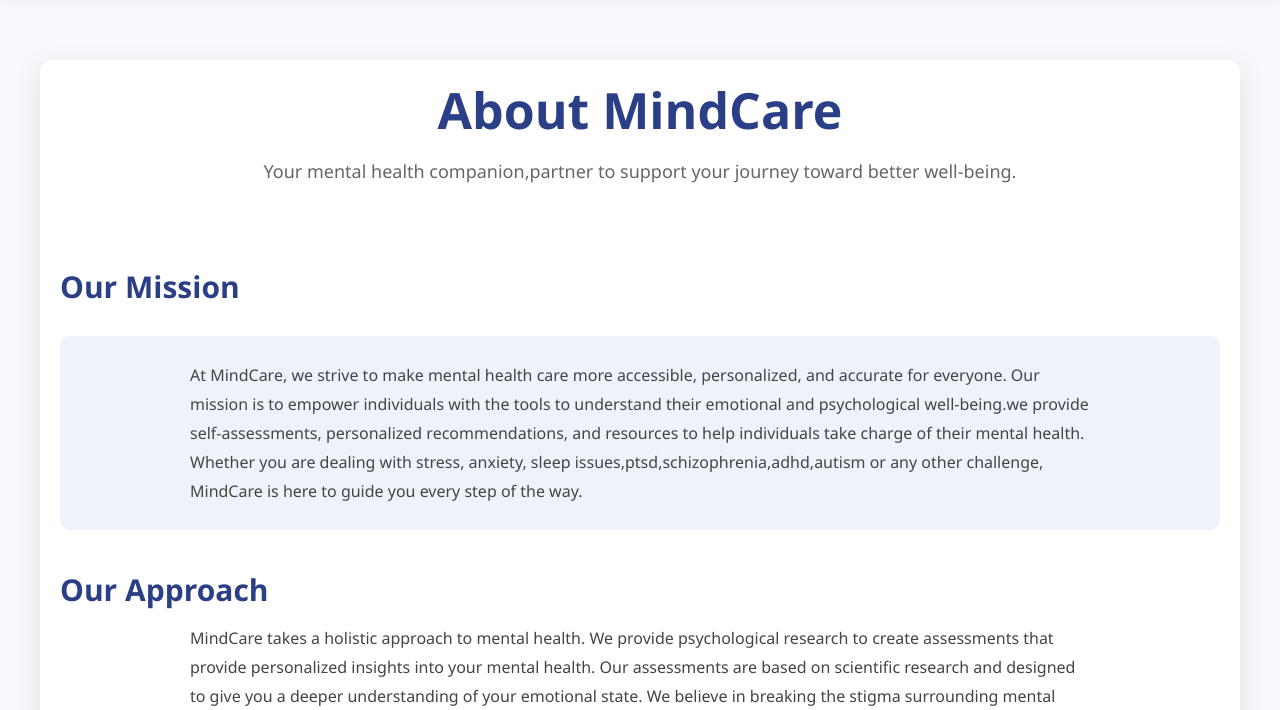
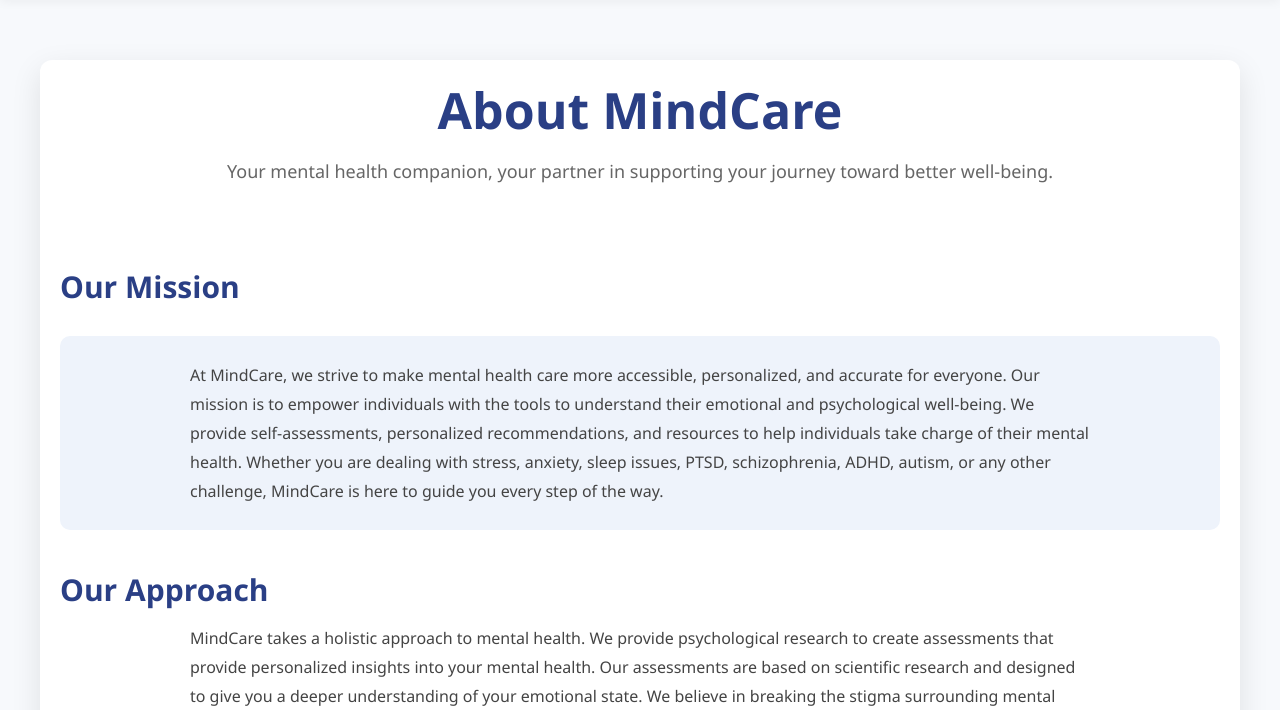
Before and after one commit to shaurya1234524/heaklthmental, a Django app: template healthmental/templates/about.html in a window 1280 px wide. Shown: the part 74-784 px from the top of the page. Run offline with Django 3.2, Linux system fonts and the light colour scheme; the template is opened without the code that fills it, so the values that code supplies are empty; some libraries are stand-ins or nearby versions.

Commit message:
Update about.html

```diff
--- a/healthmental/templates/about.html
+++ b/healthmental/templates/about.html
@@ -1,10 +1,12 @@
 {% extends "base_generic.html" %}
+
 {% block title %}
   <title>About Us | MindCare</title>
-  {% endblock title %}
-  {% block style %}
-  <meta name="description" content="Check your mental health by various offical tests provied.Get mental health tests for ocd,social anxiety disorder,depression,panic attacks,schizophrenia,bipolar disorder,ADHD,autism,PTSD,sleep disorders.">
-  <meta name="keywords" content="mental health testing online,online mental health tests, mental health assessment tests,take a mental health test,free mental health tests online,ocd test,adhd test,ptsd test,bipolar disorder test,social anxiety disorder test,autism test,depression test,sleep disorder test,panic attacks test,schizophrenia test">
+{% endblock title %}
+
+{% block style %}
+  <meta name="description" content="Explore MindCare’s mental health resources. Take online tests for conditions like OCD, ADHD, PTSD, depression, anxiety, schizophrenia, and more. Gain insights into your mental health and improve well-being with personalized recommendations.">
+  <meta name="keywords" content="mental health test, online mental health assessments, anxiety test, depression test, ADHD test, PTSD test, schizophrenia test, mental health self-assessment, OCD test, sleep disorder test, bipolar disorder test, social anxiety disorder test, autism test, panic attack test, free mental health tests, mental health diagnosis tools">
   <meta name="author" content="MindCare Team">
   <link rel="canonical" href="https://aisearchlibrary.in/about/" />
   <style>
@@ -146,19 +148,20 @@
       }
     }
   </style>
-  {% endblock style %}
+{% endblock style %}
+
 {% block body %}
   <div class="about-container">
     <div class="about-header">
       <h1>About MindCare</h1>
-      <p>Your mental health companion,partner to support your journey toward better well-being.</p>
+      <p>Your mental health companion, your partner in supporting your journey toward better well-being.</p>
     </div>
 
     <div class="about-section">
       <h2>Our Mission</h2>
       <div class="mission">
         <p>
-          At MindCare, we strive to make mental health care more accessible, personalized, and accurate for everyone. Our mission is to empower individuals with the tools to understand their emotional and psychological well-being.we provide self-assessments, personalized recommendations, and resources to help individuals take charge of their mental health. Whether you are dealing with stress, anxiety, sleep issues,ptsd,schizophrenia,adhd,autism or any other challenge, MindCare is here to guide you every step of the way.
+          At MindCare, we strive to make mental health care more accessible, personalized, and accurate for everyone. Our mission is to empower individuals with the tools to understand their emotional and psychological well-being. We provide self-assessments, personalized recommendations, and resources to help individuals take charge of their mental health. Whether you are dealing with stress, anxiety, sleep issues, PTSD, schizophrenia, ADHD, autism, or any other challenge, MindCare is here to guide you every step of the way.
         </p>
       </div>
     </div>
@@ -235,8 +238,8 @@
       <p>
         If you're struggling with anxiety or other mental health concerns, our team is here to help. Start by taking one of our self-assessments today to gain insights into your mental health.
       </p>
-      <a href="{%url 'ocd_detail'%}" class="cta-btn">Start Your Assessment</a>
+      <a href="{% url 'ocd_detail' %}" class="cta-btn">Start Your Assessment</a>
     </div>
   </div>
 
-  {% endblock body %}
+{% endblock body %}
```
